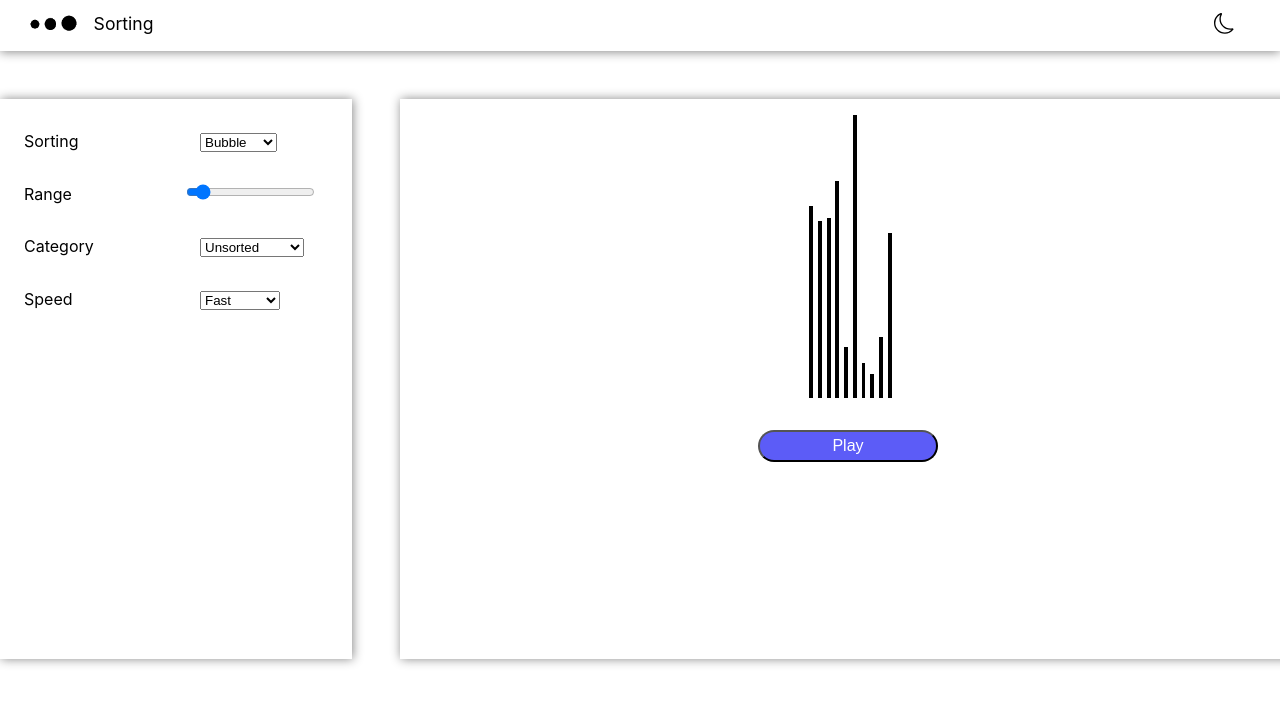
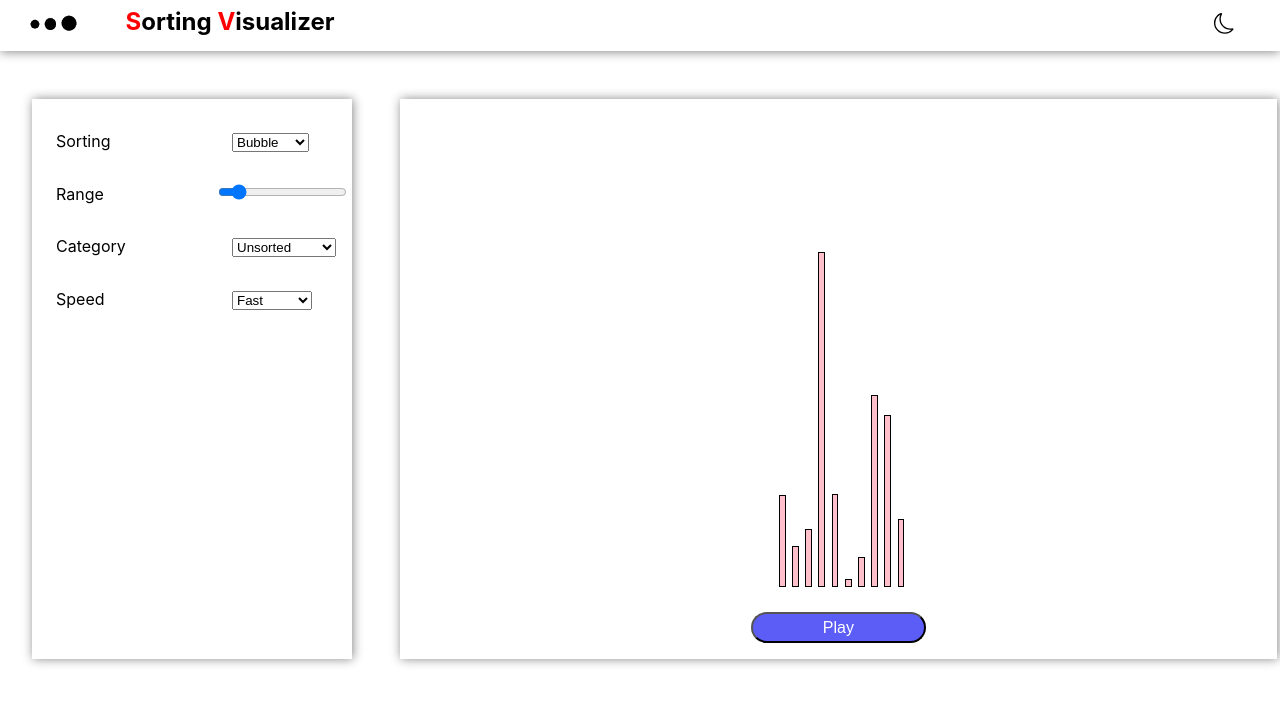
Before and after one commit to adityatomar1803/sorting-analyzer, a React (Create React App) app: page / in a window 1280 px wide. Shown: the top 704 px of the page. Built offline with nearby package versions, Linux system fonts and the light colour scheme.

Commit message:
selection algo half updation

```diff
--- a/src/App.css
+++ b/src/App.css
@@ -25,8 +25,9 @@ li:last-child:hover {
 
 #sidebar {
   margin-top: 3rem;
-  width: 22rem;
-  height: 70%;
+  margin-left: 2rem;
+  width: 25vw;
+  height: 70vh;
   position: fixed;
   overflow: hidden;
   box-shadow: 1px 0px 10px #888888;
@@ -47,9 +48,10 @@ li:last-child:hover {
 .closingDiv {
   margin-top: 3rem;
   margin-left: 25rem;
-  width: 70%;
-  height: 70%;
-  position: fixed;
+  /* margin-right: 1.5rem; */
+  width: 68.5vw;
+  height: 70vh;
+  position: relative;
   overflow: hidden;
   box-shadow: 1px 0px 10px #888888;
   display: flex;
@@ -61,11 +63,13 @@ li:last-child:hover {
   display: flex;
   justify-content: center;
   align-items: flex-end;
+  position: absolute;
+  bottom: 2.5rem;
 }
 .scraper {
-  width: 0.12rem;
-  margin-left: 0.3rem;
-  background-color: black;
+  width: 0.3rem;
+  margin-left: 0.4rem;
+  background-color: pink;
   border: 1px solid black;
   margin-top: 1rem;
   margin-bottom: 2rem;
@@ -78,9 +82,25 @@ li:last-child:hover {
   color: white;
   font-size: 1rem;
   border-radius: 1rem;
+  position: absolute;
+  bottom: 1rem;
 }
 
 .btn:hover {
   cursor: pointer;
   background-color: rgb(177, 49, 177);
 }
+
+li > div {
+  margin-left: 2rem;
+}
+
+li div {
+  font-size: x-large;
+  font-weight: bold;
+  display: inline-block;
+  margin-top: -1rem;
+}
+li div::first-letter {
+  color: red;
+}
--- a/src/component/Bar/DemoBarChart.js
+++ b/src/Helpers.js
@@ -1,7 +1,6 @@
-import React from "react";
-
-export function numbers(j) {
-  var s = [];
+export function generateNumbers(j) {
+  console.log("inside helper");
+  let s = [];
   for (let i = 0; i < j; i++) {
     s.push(Math.random() * 350);
   }
@@ -9,7 +8,7 @@ export function numbers(j) {
   return s;
 }
 
-export function demoBarChart(nums) {
+export function generateChart(nums) {
   const final = [];
 
   nums.forEach((item, index) => {
--- a/src/component/Bar/BarChart.js
+++ b/src/component/Bar/BarChart.js
@@ -1,40 +1,52 @@
 import React, { useContext, useEffect, useState } from "react";
+
 import { AppContext } from "../../context/AppProvider";
+import { generateChart } from "../../Helpers";
 import bubble from "../SortingAlgos/Bubble";
-import { demoBarChart, numbers } from "./DemoBarChart";
-import YetAnotherChart from "./YetAnotherChart";
+import { merge_sort } from "../SortingAlgos/Merge";
+import selection from "../SortingAlgos/Selection";
 
 const BarChart = () => {
-  const { state } = useContext(AppContext);
+  const { state, dispatch } = useContext(AppContext);
   const [play, setPlay] = useState(false);
-  const [finalNumbers, setFinalBar] = useState(() => numbers(state.range));
-  // const [finalBar, setFinalBar] = useState(() => demoBarChart(state.range));
 
-  // function setBar(new_bar) {
-  //   console.log("setBar ran");
-  //   setFinalBar((prev) => new_bar);
-  // }
+  const [chart, setChart] = useState(state.numbers);
 
   useEffect(() => {
-    setFinalBar(numbers(state.range));
-  }, [state.range]);
+    console.log(" useEffect ran");
+    setChart((prev) => state.numbers);
+  }, [state.numbers]);
 
-  console.log("the state is ", finalNumbers);
+  function onPlayClick() {
+    let demoBar = state.numbers.slice();
 
-  // function onPlayClick() {
-  // let demoBar = finalBar.slice();
+    setPlay((prev) => !prev);
 
-  // setPlay((prev) => !prev);
+    console.log(dispatch);
 
-  // bubble(demoBar, setBar);
-  // }
+    switch (state.algo) {
+      case "bubble":
+        bubble(demoBar, dispatch, state, setPlay);
+        break;
+      case "selection":
+        selection(demoBar, dispatch, state, setPlay);
+        break;
+      case "merge":
+        merge_sort(demoBar, dispatch, state, setPlay);
+        break;
+
+      default:
+        break;
+    }
+  }
+
+  console.log(typeof state.range, state.numbers);
 
   return (
     <div className="closingDiv">
-      <div className="barDiv">
-        <YetAnotherChart demoBar={finalNumbers.slice()} sort={play} />
-      </div>
-      <button className="btn" onClick={() => setPlay((prev) => !prev)}>
+      {console.log("return ran")}
+      <div className="barDiv">{generateChart(chart)}</div>
+      <button className="btn" onClick={onPlayClick}>
         {play ? "Stop" : "Play"}
       </button>
     </div>
--- a/src/component/Bar/YetAnotherChart.js
+++ /dev/null
@@ -1,15 +0,0 @@
-import { useEffect, useState } from "react";
-import { demoBarChart } from "./DemoBarChart";
-
-const YetAnotherChart = ({ demoBar, play }) => {
-  console.log("demo bar is ", demoBar);
-  const [bar, setbar] = useState(demoBar);
-
-  useEffect(() => {
-    setbar(demoBar);
-  }, [demoBar]);
-
-  return demoBarChart(bar);
-};
-
-export default YetAnotherChart;
--- a/src/component/Header.js
+++ b/src/component/Header.js
@@ -20,7 +20,11 @@ export default function Header() {
         <li>
           <img src={logo} alt="logo" height={20} />
         </li>
-        <li> Sorting </li>
+        <li>
+          <div>
+            Sorting <div> Visualizer</div>
+          </div>
+        </li>
         <li onClick={onThemeSelect}>{theme ? <BsMoonFill /> : <BsMoon />} </li>
       </ul>
     </div>
--- a/src/component/SideBar/SideDrawer.js
+++ b/src/component/SideBar/SideDrawer.js
@@ -1,33 +1,35 @@
-import React, { useContext, useState } from "react";
+import React, { useContext, useEffect } from "react";
 import { ACTION_TYPES } from "../../context/ActionTypes";
 import { AppContext } from "../../context/AppProvider";
+import { generateNumbers } from "../../Helpers";
 
 export default function SideDrawer() {
   const { state, dispatch } = useContext(AppContext);
 
-  const [sortSelect, setSortSelect] = useState(state.algo);
-  const [range, setRange] = useState(state.range);
-  const [category, setCategory] = useState(state.category);
-  const [speed, setSpeed] = useState(state.speed);
+  useEffect(() => {
+    dispatch({
+      type: ACTION_TYPES.NUMBERS,
+      payload: generateNumbers(state.range),
+    });
+  }, [dispatch, state.range]);
 
   const onRangeChange = (e) => {
-    setRange((prev) => e.target.value);
-
     dispatch({ type: ACTION_TYPES.RANGE, payload: e.target.value });
+    dispatch({
+      type: ACTION_TYPES.NUMBERS,
+      payload: generateNumbers(e.target.value),
+    });
   };
 
   const onCategoryChange = (e) => {
-    setCategory((prev) => e.target.value);
     dispatch({ type: ACTION_TYPES.CATEGORY, payload: e.target.value });
   };
 
   const onSortSelect = (e) => {
-    setSortSelect((prev) => e.target.value);
     dispatch({ type: ACTION_TYPES.ALGO, payload: e.target.value });
   };
 
   const onSpeedSelect = (e) => {
-    setSpeed((prev) => e.target.value);
     dispatch({ type: ACTION_TYPES.SPEED, payload: e.target.value });
   };
 
@@ -41,7 +43,6 @@ export default function SideDrawer() {
         id="sorting-algo"
         name="sorting-algo"
         className="options"
-        value={sortSelect}
         onChange={(e) => onSortSelect(e)}
       >
         <option value="bubble">Bubble</option>
@@ -59,7 +60,8 @@ export default function SideDrawer() {
         id="range"
         name="range"
         min={2}
-        value={range}
+        max={70}
+        value={state.range}
         onChange={(e) => onRangeChange(e)}
       ></input>
 
@@ -71,7 +73,7 @@ export default function SideDrawer() {
         id="category"
         name="category"
         className="options"
-        value={category}
+        value={state.category}
         onChange={(e) => onCategoryChange(e)}
       >
         <option value="unsorted">Unsorted</option>
@@ -87,7 +89,15 @@ export default function SideDrawer() {
         id="speed"
         name="speed"
         className="options"
-        value={speed}
+        value={
+          state.speed === 500
+            ? "slow"
+            : state.speed === 250
+            ? "medium"
+            : state.speed === 100
+            ? "fast"
+            : "ultra-fast"
+        }
         onChange={(e) => onSpeedSelect(e)}
       >
         <option value="slow">Slow</option>
--- /dev/null
+++ b/src/component/SortingAlgos/Merge.js
@@ -0,0 +1,61 @@
+import { ACTION_TYPES } from "../../context/ActionTypes";
+
+function merge(arr, left, mid, right, dispatch) {
+  console.log("marge called");
+  let collection = document.getElementsByClassName("scraper");
+  let leftSubArr = arr.slice(left, mid + 1);
+  let rightSubArr = arr.slice(mid + 1, right + 1);
+
+  let i = 0;
+  let j = 0;
+  let k = left;
+
+  while (i < leftSubArr.length && j < rightSubArr.length) {
+    // setTimeout(() => {
+    if (leftSubArr[i] <= rightSubArr[j]) {
+      arr[k] = leftSubArr[i];
+      i++;
+    } else {
+      arr[k] = rightSubArr[j];
+      j++;
+      //   dispatch({ type: ACTION_TYPES.NUMBERS, payload: arr });
+    }
+    k++;
+    // }, 2000);
+  }
+  while (i < leftSubArr.length) {
+    arr[k] = leftSubArr[i];
+    i++;
+    k++;
+    // dispatch({ type: ACTION_TYPES.NUMBERS, payload: arr });
+  }
+
+  while (j < rightSubArr.length) {
+    arr[k] = rightSubArr[j];
+    j++;
+    k++;
+    // dispatch({ type: ACTION_TYPES.NUMBERS, payload: arr });
+  }
+}
+let des = 0;
+// let img = 9;
+function sort(arr, left, right, dispatch, timer) {
+  let mid = parseInt((left + right) / 2);
+  console.log(mid);
+  if (left >= right) return;
+  sort(arr, left, mid);
+  sort(arr, mid + 1, right);
+
+  des++;
+  setTimeout(() => {
+    console.log("the arr, left, mid, right is", arr, left, mid, right);
+    merge(arr, left, mid, right, dispatch);
+    console.log("des is ", des);
+    dispatch({ type: ACTION_TYPES.NUMBERS, payload: arr });
+  }, des * 500);
+}
+
+export function merge_sort(demoArr, dispatch, state) {
+  console.log("the dispatch is ", dispatch);
+  sort(demoArr, 0, demoArr.length - 1, dispatch);
+}
--- /dev/null
+++ b/src/component/SortingAlgos/Selection.js
@@ -0,0 +1,41 @@
+import { ACTION_TYPES } from "../../context/ActionTypes";
+
+export default function selection(demoArr, dispatch, state) {
+  console.log("inside selection", dispatch);
+
+  let collection = document.getElementsByClassName("scraper");
+
+  function calculateTimeout(len, i, j) {
+    let wait;
+    for (let k = 0; k <= i; k++) {
+      wait += len;
+      len -= 1;
+    }
+    return wait + j - i;
+  }
+
+  for (let i = 0; i < demoArr.length; i++) {
+    setTimeout(() => {
+      let smallest_index = i;
+      for (let j = i; j < demoArr.length; j++) {
+        setTimeout(() => {
+          if (demoArr[j] < demoArr[smallest_index]) {
+            smallest_index = j;
+          }
+          collection[smallest_index].style.backgroundColor = "blue";
+          console.log(Date.now());
+        }, (demoArr.length * i + j - 1) * state.speed);
+      }
+
+      let scapeGoat = demoArr[i];
+      demoArr[i] = demoArr[smallest_index];
+      demoArr[smallest_index] = scapeGoat;
+      console.log("inside setTimeout");
+      dispatch({ type: ACTION_TYPES.NUMBERS, payload: demoArr });
+    }, (i + 1) * state.speed);
+  }
+
+  //   setTimeout(() => {
+  //     console.log("the array after selection is", demoArr);
+  //   }, (demoArr.length + 1) * state.speed + 1000);
+}
--- a/src/context/ActionTypes.js
+++ b/src/context/ActionTypes.js
@@ -4,4 +4,5 @@ export const ACTION_TYPES = {
   CATEGORY: "category",
   SPEED: "speed",
   THEME: "theme",
+  NUMBERS: "change-number",
 };
--- a/src/context/InitialState.js
+++ b/src/context/InitialState.js
@@ -3,7 +3,8 @@ export const INITIAL_STATE = {
   algo: "bubble",
   range: 10,
   category: "unsorted",
-  speed: "fast",
+  speed: 100,
+  numbers: [],
 };
 
 //also bar graph value should be calculated
--- a/src/context/Reducer.js
+++ b/src/context/Reducer.js
@@ -1,6 +1,7 @@
 import { ACTION_TYPES } from "./ActionTypes";
+import { INITIAL_STATE } from "./InitialState";
 
-export const Reducer = (state, action) => {
+export const Reducer = (state = INITIAL_STATE, action) => {
   switch (action.type) {
     case ACTION_TYPES.THEME:
       return { ...state, blackTheme: action.payload };
@@ -15,7 +16,20 @@ export const Reducer = (state, action) => {
       return { ...state, category: action.payload };
 
     case ACTION_TYPES.SPEED:
-      return { ...state, speed: action.payload };
+      return {
+        ...state,
+        speed:
+          action.payload === "slow"
+            ? 500
+            : action.payload === "medium"
+            ? 250
+            : action.payload === "fast"
+            ? 100
+            : 25,
+      };
+
+    case ACTION_TYPES.NUMBERS:
+      return { ...state, numbers: action.payload };
 
     default:
       return state;
```
Also changed, not shown: src/component/SortingAlgos/Bubble.js (+31 -6 lines).
